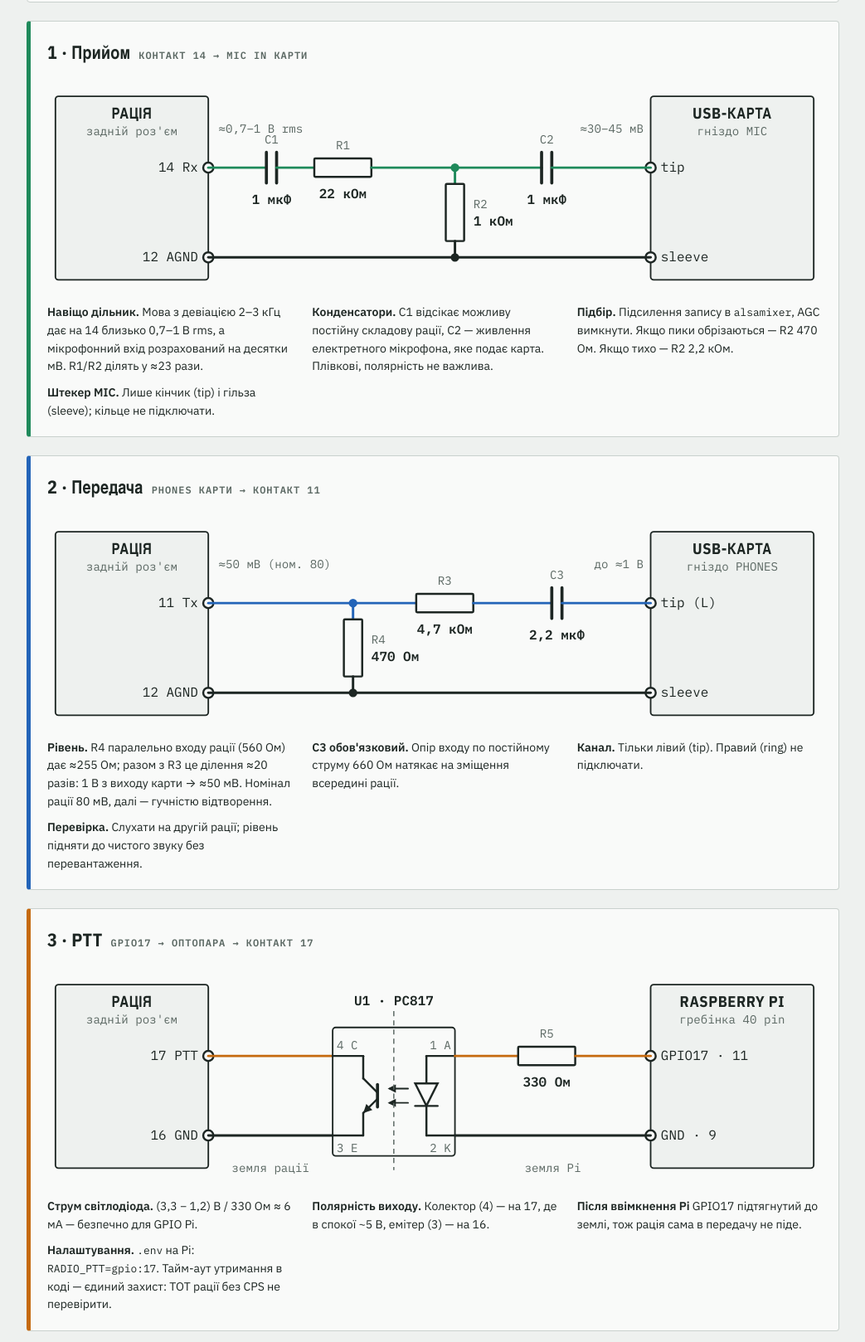
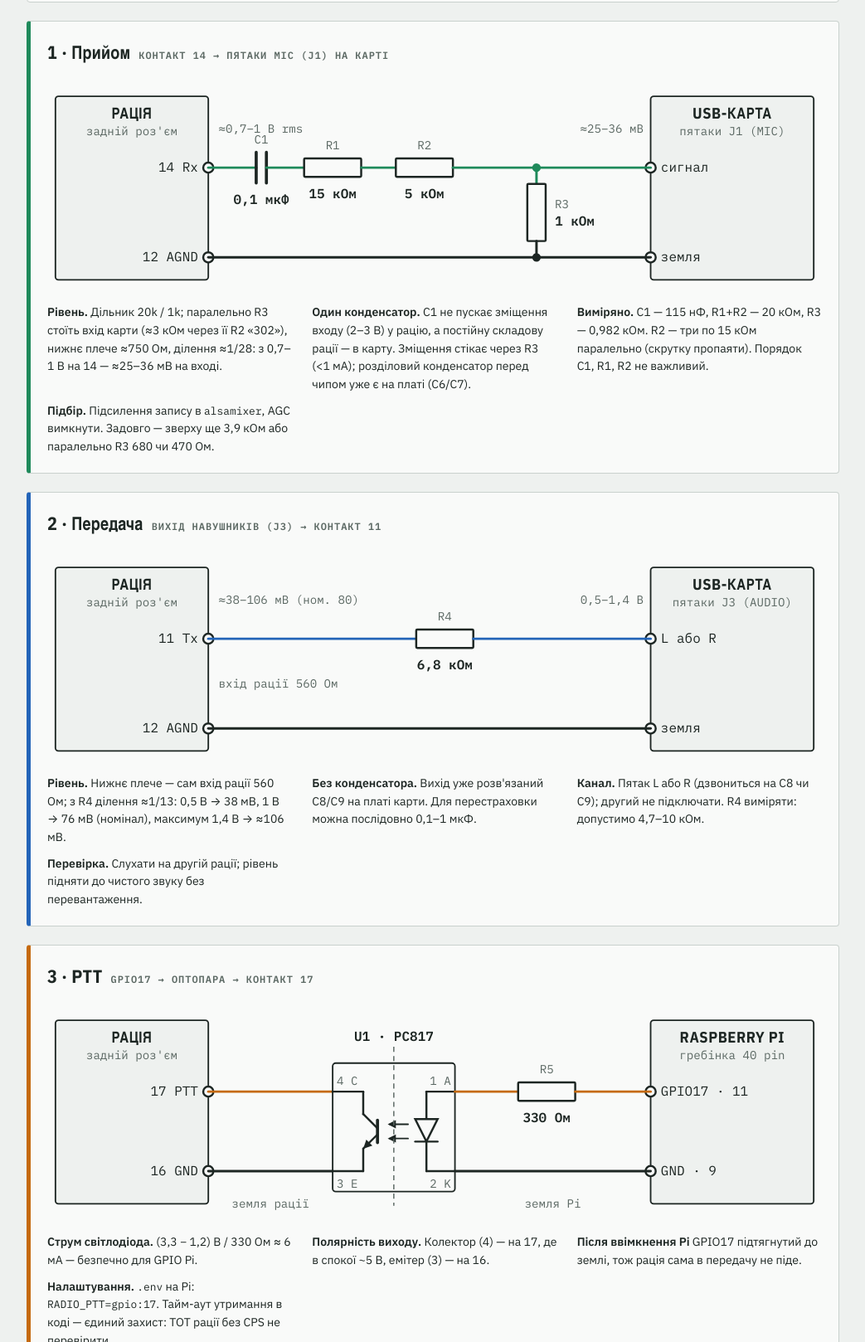
Before and after one commit to jackrv/radio, a plain HTML site: page docs/assets/dm4600e-cable.html in a window 1280 px wide. Shown: the part 1182-2800 px from the top of the page at 83% size, without its empty margins (118-1161 px from the left). Drawn offline with nearby package versions, Linux system fonts and the light colour scheme.

Commit message:
Update DM4600e cable docs to the actual build
Co-Authored-By: Claude Opus 5.5 <noreply@anthropic.com>

```diff
--- a/docs/assets/dm4600e-cable.html
+++ b/docs/assets/dm4600e-cable.html
@@ -104,9 +104,9 @@ ol.steps { margin: 0; padding-left: 22px; display: flex; flex-direction: column;
   </div>
   <div class="stamp" aria-label="Відомості про креслення">
     <span>Джерело</span><span>Motorola 6816814H01, табл. 3-1</span>
-    <span>Карта</span><span>USB, mic + phones 3,5 мм</span>
-    <span>Стан</span><span>розрахунок, наживо не перевірено</span>
-    <span>Дата</span><span>25.11.2026</span>
+    <span>Карта</span><span>USB HF002C, гнізда знято</span>
+    <span>Стан</span><span>прийом зібрано й виміряно; з рацією не перевірено</span>
+    <span>Дата</span><span>26.11.2026</span>
   </div>
 </header>
 
@@ -140,23 +140,23 @@ ol.steps { margin: 0; padding-left: 22px; display: flex; flex-direction: column;
 </section>
 
 <section class="sheet signal" style="--c:var(--rx)">
-  <h2>1 · Прийом <span class="tag">контакт 14 → MIC IN карти</span></h2>
+  <h2>1 · Прийом <span class="tag">контакт 14 → пятаки MIC (J1) на карті</span></h2>
   <div class="drawing" id="rx"></div>
   <div class="notes">
-    <p><b>Навіщо дільник.</b> Мова з девіацією 2–3 кГц дає на 14 близько 0,7–1 В rms, а мікрофонний вхід розрахований на десятки мВ. R1/R2 ділять у ≈23 рази.</p>
-    <p><b>Конденсатори.</b> C1 відсікає можливу постійну складову рації, C2 — живлення електретного мікрофона, яке подає карта. Плівкові, полярність не важлива.</p>
-    <p><b>Підбір.</b> Підсилення запису в <code>alsamixer</code>, AGC вимкнути. Якщо пики обрізаються — R2 470 Ом. Якщо тихо — R2 2,2 кОм.</p>
-    <p><b>Штекер MIC.</b> Лише кінчик (tip) і гільза (sleeve); кільце не підключати.</p>
+    <p><b>Рівень.</b> Дільник 20k / 1k; паралельно R3 стоїть вхід карти (≈3 кОм через її R2 «302»), нижнє плече ≈750 Ом, ділення ≈1/28: з 0,7–1 В на 14 — ≈25–36 мВ на вході.</p>
+    <p><b>Один конденсатор.</b> C1 не пускає зміщення входу (2–3 В) у рацію, а постійну складову рації — в карту. Зміщення стікає через R3 (&lt;1 мА); розділовий конденсатор перед чипом уже є на платі (C6/C7).</p>
+    <p><b>Виміряно.</b> C1 — 115 нФ, R1+R2 — 20 кОм, R3 — 0,982 кОм. R2 — три по 15 кОм паралельно (скрутку пропаяти). Порядок C1, R1, R2 не важливий.</p>
+    <p><b>Підбір.</b> Підсилення запису в <code>alsamixer</code>, AGC вимкнути. Задовго — зверху ще 3,9 кОм або паралельно R3 680 чи 470 Ом.</p>
   </div>
 </section>
 
 <section class="sheet signal" style="--c:var(--tx)">
-  <h2>2 · Передача <span class="tag">PHONES карти → контакт 11</span></h2>
+  <h2>2 · Передача <span class="tag">вихід навушників (J3) → контакт 11</span></h2>
   <div class="drawing" id="tx"></div>
   <div class="notes">
-    <p><b>Рівень.</b> R4 паралельно входу рації (560 Ом) дає ≈255 Ом; разом з R3 це ділення ≈20 разів: 1 В з виходу карти → ≈50 мВ. Номінал рації 80 мВ, далі — гучністю відтворення.</p>
-    <p><b>C3 обов'язковий.</b> Опір входу по постійному струму 660 Ом натякає на зміщення всередині рації.</p>
-    <p><b>Канал.</b> Тільки лівий (tip). Правий (ring) не підключати.</p>
+    <p><b>Рівень.</b> Нижнє плече — сам вхід рації 560 Ом; з R4 ділення ≈1/13: 0,5 В → 38 мВ, 1 В → 76 мВ (номінал), максимум 1,4 В → ≈106 мВ.</p>
+    <p><b>Без конденсатора.</b> Вихід уже розв'язаний C8/C9 на платі карти. Для перестраховки можна послідовно 0,1–1 мкФ.</p>
+    <p><b>Канал.</b> Пятак L або R (дзвониться на C8 чи C9); другий не підключати. R4 виміряти: допустимо 4,7–10 кОм.</p>
     <p><b>Перевірка.</b> Слухати на другій рації; рівень підняти до чистого звуку без перевантаження.</p>
   </div>
 </section>
@@ -201,23 +201,21 @@ ol.steps { margin: 0; padding-left: 22px; display: flex; flex-direction: column;
 </section>
 
 <section class="sheet">
-  <h2>Деталі <span class="tag">0,25 Вт, плівкові конденсатори</span></h2>
+  <h2>Деталі <span class="tag">фактична збірка</span></h2>
   <div class="tablewrap">
   <table>
     <thead><tr><th>Позиція</th><th>Номінал</th><th>К-сть</th></tr></thead>
     <tbody>
-      <tr><td>R1</td><td class="num">22 кОм</td><td class="num">1</td></tr>
-      <tr><td>R2</td><td class="num">1 кОм (+ 470 Ом, 2,2 кОм про запас)</td><td class="num">1</td></tr>
-      <tr><td>R3</td><td class="num">4,7 кОм</td><td class="num">1</td></tr>
-      <tr><td>R4</td><td class="num">470 Ом</td><td class="num">1</td></tr>
+      <tr><td>R1</td><td class="num">15 кОм</td><td class="num">1</td></tr>
+      <tr><td>R2</td><td class="num">3 × 15 кОм ∥ = 5 кОм</td><td class="num">3</td></tr>
+      <tr><td>R3</td><td class="num">1 кОм</td><td class="num">1</td></tr>
+      <tr><td>R4</td><td class="num">6,8 кОм</td><td class="num">1</td></tr>
       <tr><td>R5</td><td class="num">330 Ом</td><td class="num">1</td></tr>
       <tr><td>R6 (етап 2)</td><td class="num">2,2 кОм</td><td class="num">1</td></tr>
-      <tr><td>C1, C2</td><td class="num">1 мкФ плівка</td><td class="num">2</td></tr>
-      <tr><td>C3</td><td class="num">2,2 мкФ плівка</td><td class="num">1</td></tr>
+      <tr><td>C1</td><td class="num">104K, 0,1 мкФ кераміка</td><td class="num">1</td></tr>
       <tr><td>U1, U2</td><td class="num">PC817</td><td class="num">2</td></tr>
-      <tr><td>Штекери</td><td class="num">3,5 мм ×2</td><td class="num">2</td></tr>
       <tr><td>Гільзи на роз'єм рації</td><td>за кроком штирів</td><td class="num">5–7</td></tr>
-      <tr><td>Провід</td><td>екранований для аудіо</td><td class="num">≈1 м</td></tr>
+      <tr><td>Провід</td><td>вита пара, багатожильна</td><td class="num">≈1 м</td></tr>
     </tbody>
   </table>
   </div>
@@ -296,25 +294,23 @@ ol.steps { margin: 0; padding-left: 22px; display: flex; flex-direction: column;
   // RX
   (function () {
     let s = RADIO([{ y: T, label: '14 Rx' }, { y: B, label: '12 AGND' }]);
-    s += PI('USB-КАРТА', 'гніздо MIC', [{ y: T, label: 'tip' }, { y: B, label: 'sleeve' }]);
-    s += L([[158, T], [215, T]], 'c-rx') + cap(220, T, 'C1', '1 мкФ') + L([[225, T], [262, T]], 'c-rx');
-    s += resH(290, T, 'R1', '22 кОм') + L([[318, T], [485, T]], 'c-rx');
-    s += L([[400, T], [400, 104]], 'c-rx') + resV(400, 132, 'R2', '1 кОм') + L([[400, 160], [400, B]], 'c-gnd');
-    s += cap(490, T, 'C2', '1 мкФ') + L([[495, T], [592, T]], 'c-rx');
-    s += L([[158, B], [592, B]], 'c-gnd') + dot(400, T, 'f-rx') + dot(400, B, 'f-gnd');
-    s += txt(168, T - 34, '≈0,7–1 В rms', 'ts', 'start') + txt(585, T - 34, '≈30–45 мВ', 'ts', 'end');
+    s += PI('USB-КАРТА', 'пятаки J1 (MIC)', [{ y: T, label: 'сигнал' }, { y: B, label: 'земля' }]);
+    s += L([[158, T], [205, T]], 'c-rx') + cap(210, T, 'C1', '0,1 мкФ') + L([[215, T], [252, T]], 'c-rx');
+    s += resH(280, T, 'R1', '15 кОм') + L([[308, T], [342, T]], 'c-rx');
+    s += resH(370, T, 'R2', '5 кОм') + L([[398, T], [592, T]], 'c-rx');
+    s += L([[480, T], [480, 104]], 'c-rx') + resV(480, 132, 'R3', '1 кОм') + L([[480, 160], [480, B]], 'c-gnd');
+    s += L([[158, B], [592, B]], 'c-gnd') + dot(480, T, 'f-rx') + dot(480, B, 'f-gnd');
+    s += txt(168, T - 34, '≈0,7–1 В rms', 'ts', 'start') + txt(585, T - 34, '≈25–36 мВ', 'ts', 'end');
     document.getElementById('rx').innerHTML = svg(s);
   })();
 
   // TX
   (function () {
     let s = RADIO([{ y: T, label: '11 Tx' }, { y: B, label: '12 AGND' }]);
-    s += PI('USB-КАРТА', 'гніздо PHONES', [{ y: T, label: 'tip (L)' }, { y: B, label: 'sleeve' }]);
-    s += L([[158, T], [362, T]], 'c-tx');
-    s += L([[300, T], [300, 104]], 'c-tx') + resV(300, 132, 'R4', '470 Ом') + L([[300, 160], [300, B]], 'c-gnd');
-    s += resH(390, T, 'R3', '4,7 кОм') + L([[418, T], [495, T]], 'c-tx') + cap(500, T, 'C3', '2,2 мкФ') + L([[505, T], [592, T]], 'c-tx');
-    s += L([[158, B], [592, B]], 'c-gnd') + dot(300, T, 'f-tx') + dot(300, B, 'f-gnd');
-    s += txt(168, T - 34, '≈50 мВ (ном. 80)', 'ts', 'start') + txt(585, T - 34, 'до ≈1 В', 'ts', 'end');
+    s += PI('USB-КАРТА', 'пятаки J3 (AUDIO)', [{ y: T, label: 'L або R' }, { y: B, label: 'земля' }]);
+    s += L([[158, T], [362, T]], 'c-tx') + resH(390, T, 'R4', '6,8 кОм') + L([[418, T], [592, T]], 'c-tx');
+    s += L([[158, B], [592, B]], 'c-gnd') + txt(168, (T + B) / 2 + 4, 'вхід рації 560 Ом', 'ts', 'start');
+    s += txt(168, T - 34, '≈38–106 мВ (ном. 80)', 'ts', 'start') + txt(585, T - 34, '0,5–1,4 В', 'ts', 'end');
     document.getElementById('tx').innerHTML = svg(s);
   })();
 
```
Also changed, not shown: 1 other file.
